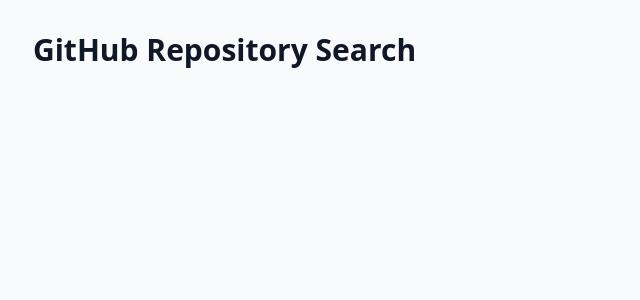
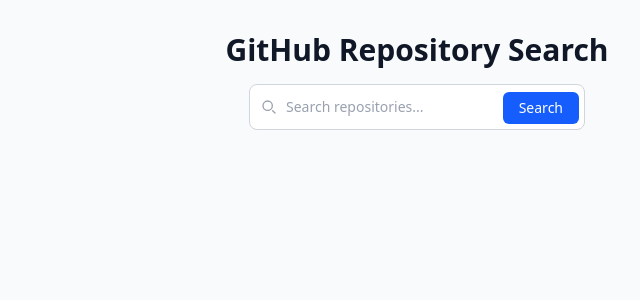
Before and after one commit to ogu89/github-repository-search, a React (Vite) app: page / in a window 1280 px wide. Shown: the top 300 px of the page, without its empty margins (223-863 px from the left). Built offline with nearby package versions, Linux system fonts and the light colour scheme.

Commit message:
feat: add search form component

```diff
--- a/src/App.tsx
+++ b/src/App.tsx
@@ -1,15 +1,16 @@
-// import { useState } from "react";
-// import heroImg from "./assets/hero.png";
-// import reactLogo from "./assets/react.svg";
-// import viteLogo from "./assets/vite.svg";
+import { InputForm } from "./components/InputForm";
 
 function App() {
+  const handleSearch = (query: string) => {
+    console.log(query);
+  };
   return (
     <main className="min-h-screen bg-gray-50 px-4 py-8">
-      <div className="mx-auto max-w-3xl">
-        <h1 className="text-3xl font-bold text-gray-900">
+      <div className="mx-auto max-w-3xl flex flex-col items-center gap-4">
+        <h1 className="text-3xl font-bold  text-gray-900">
           GitHub Repository Search
         </h1>
+        <InputForm onSearch={handleSearch} />
       </div>
     </main>
   );
--- /dev/null
+++ b/src/components/InputForm.tsx
@@ -0,0 +1,60 @@
+import { useState } from "react";
+
+type InputFormProps = {
+  onSearch: (query: string) => void;
+};
+
+export function InputForm({ onSearch }: InputFormProps) {
+  const [searchInput, setSearchInput] = useState("");
+
+  const handleSubmit = (event: React.FormEvent<HTMLFormElement>) => {
+    event.preventDefault();
+
+    const query = searchInput.trim();
+    if (!query) return;
+    onSearch(query);
+  };
+
+  return (
+    <form className="mx-auto max-w-md" onSubmit={handleSubmit}>
+      <label htmlFor="search" className="sr-only">
+        Search repositories
+      </label>
+
+      <div className="relative">
+        <div className="pointer-events-none absolute inset-y-0 left-0 flex items-center pl-3">
+          <svg
+            className="h-4 w-4 text-gray-400"
+            aria-hidden="true"
+            viewBox="0 0 24 24"
+            fill="none"
+          >
+            <path
+              stroke="currentColor"
+              strokeLinecap="round"
+              strokeWidth="2"
+              d="m21 21-3.5-3.5M17 10a7 7 0 1 1-14 0 7 7 0 0 1 14 0Z"
+            />
+          </svg>
+        </div>
+
+        <input
+          type="search"
+          id="search"
+          value={searchInput}
+          className="block w-full rounded-lg border border-gray-300 bg-white p-3 pl-9 pr-24 text-sm text-gray-900 placeholder-gray-400 focus:border-blue-500 focus:ring-2 focus:ring-blue-500"
+          placeholder="Search repositories..."
+          required
+          onChange={(event) => setSearchInput(event.target.value)}
+        />
+
+        <button
+          type="submit"
+          className="absolute bottom-1.5 right-1.5 rounded-md bg-blue-600 px-4 py-1.5 text-sm font-medium text-white hover:bg-blue-700 focus:outline-none focus:ring-2 focus:ring-blue-500"
+        >
+          Search
+        </button>
+      </div>
+    </form>
+  );
+}
--- a/src/components/searchForm.tsx
+++ /dev/null
@@ -1,3 +0,0 @@
-export function SearchForm() {
-  return <>form</>;
-}
```
